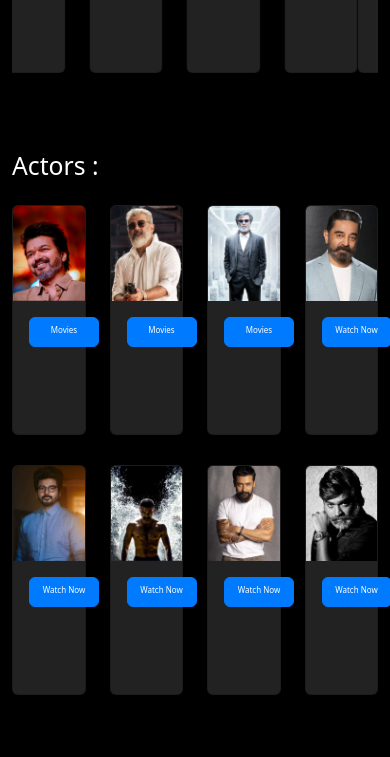
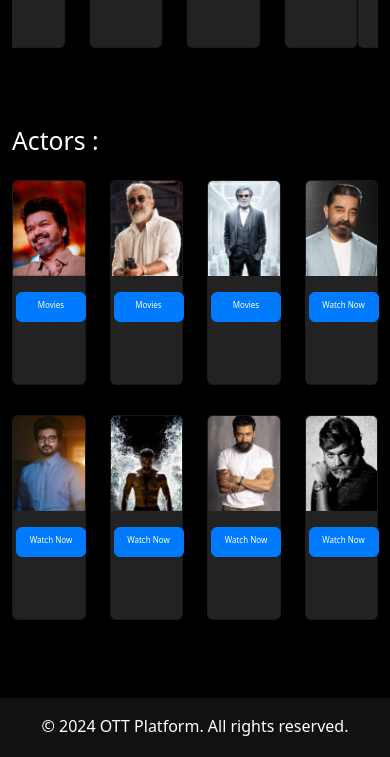
Before and after one commit to Sk-sankar/ThamizhPadam.github.io, a plain HTML site: page pages/HOME PAGE/index.html in a window 390 px wide. Shown: the part 607-1364 px from the top of the page. Drawn offline with nearby package versions, Linux system fonts and the light colour scheme.

Commit message:
button change

```diff
--- a/pages/HOME PAGE/hoome.css
+++ b/pages/HOME PAGE/hoome.css
@@ -119,7 +119,7 @@ body {
     }
 
     .card {
-        height: 230px;
+        height: 205px;
         display: flex;
         flex-direction: column;
         justify-content: space-between;
@@ -147,6 +147,8 @@ body {
         width: 70px;
         height: 30px;
         font-size: 8px;
+        position: relative;
+        right: 13px;
 
     }
     .carousel-caption h2, .carousel-caption p {
```
